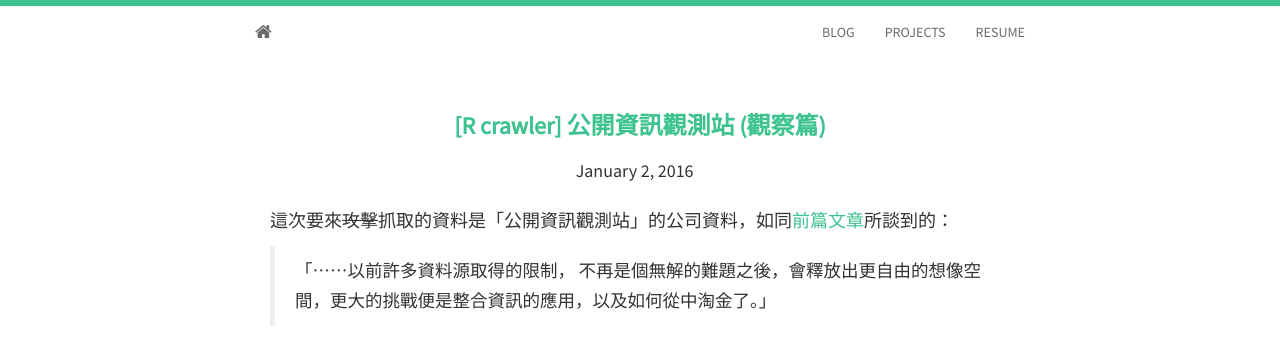
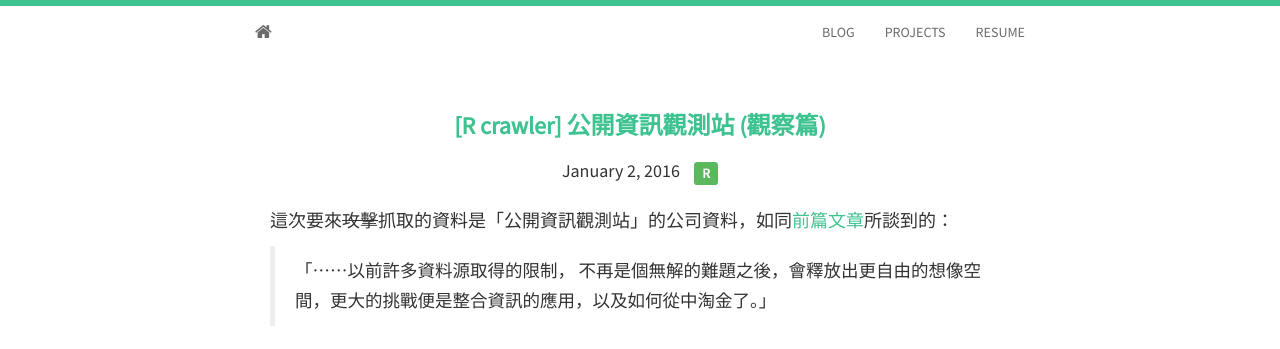
Before and after one commit to leoluyi/leoluyi.github.io.old, a Jekyll site: the page built from _posts/2016-01-02-crawler-mops-1.md, in a window 1280 px wide and 900 px high. Shown: the top 349 px of the window. Built offline with Jekyll 4.4.1, drawn with Linux system fonts in a browser that asks for light colours; nearby versions of some CDN libraries; comment, search, counter and statistics services are not loaded.

Commit message:
Minor update

```diff
--- a/_posts/2016-01-02-crawler-mops-1.md
+++ b/_posts/2016-01-02-crawler-mops-1.md
@@ -3,8 +3,9 @@ layout: post
 title: '[R crawler] 公開資訊觀測站 (觀察篇)'
 date: 2016-01-02 17:04
 comments: true
-tags:
+tags: R
 ---
+
 這次要來~~攻擊~~抓取的資料是「公開資訊觀測站」的公司資料，如同[前篇文章](http://leoluyi.logdown.com/posts/2015/12/22/r-crawler-101-learning-experience-the-crawler-is-one-of-the-basic-skills)所談到的：
 
 > 「⋯⋯以前許多資料源取得的限制， 不再是個無解的難題之後，會釋放出更自由的想像空間，更大的挑戰便是整合資訊的應用，以及如何從中淘金了。」
```
Also changed, not shown: static/img/home_img.png (added).
